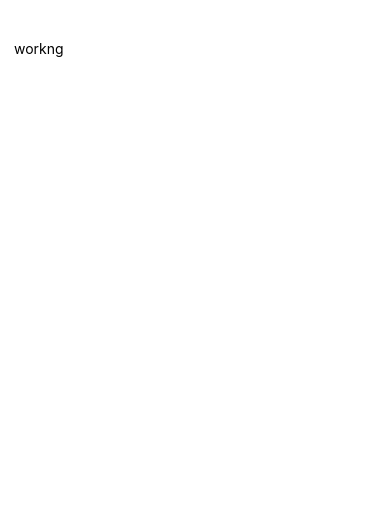
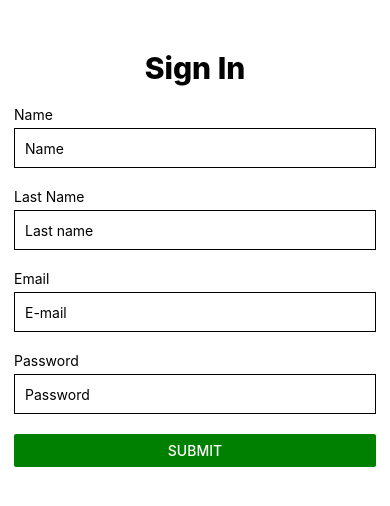
Before and after one commit to adnanDevelop/first-native-app, a React Native app: screen / in a window 390 px wide. Shown: the top 506 px of the page. Built offline with nearby package versions, Linux system fonts and the light colour scheme.

Commit message:
learned how to store all values of input field

```diff
--- a/App.jsx
+++ b/App.jsx
@@ -1,14 +1,100 @@
-import React from "react";
-import { StyleSheet, View, Text } from "react-native";
+import React, { useState } from "react";
+import { StyleSheet, View, Text, TextInput, Button } from "react-native";
 
 const App = () => {
+  const [formData, setFormData] = useState({
+    name: "",
+    lastName: "",
+    email: "",
+    password: "",
+  });
+
+  const handleChange = (name, value) => {
+    setFormData({
+      ...formData,
+      [name]: value,
+    });
+  };
+
+  const submitForm = () => {
+    console.log(
+      formData.name,
+      formData.lastName,
+      formData.email,
+      formData.password
+    );
+
+    setFormData({
+      name: "",
+      lastName: "",
+      email: "",
+      password: "",
+    });
+  };
+
   return (
-    <View style={{ marginTop: 40, paddingLeft: 14 }}>
-      <Text>workng</Text>
+    <View style={{ marginTop: 50, paddingHorizontal: 14 }}>
+      <View style={{ marginBottom: 20 }}>
+        <Text style={{ textAlign: "center", fontWeight: "800", fontSize: 30 }}>
+          Sign In
+        </Text>
+      </View>
+      <View>
+        <Text style={styles.inputLabel}>Name</Text>
+        <TextInput
+          placeholder="Name"
+          style={styles.input}
+          value={formData.name}
+          onChangeText={(e) => handleChange("name", e)}
+        />
+      </View>
+      <View style={{ marginTop: 20 }}>
+        <Text style={styles.inputLabel}>Last Name</Text>
+        <TextInput
+          placeholder="Last name"
+          style={styles.input}
+          value={formData.lastName}
+          onChangeText={(e) => handleChange("lastName", e)}
+        />
+      </View>
+      <View style={{ marginTop: 20 }}>
+        <Text style={styles.inputLabel}>Email</Text>
+        <TextInput
+          placeholder="E-mail"
+          value={formData.email}
+          style={styles.input}
+          onChangeText={(e) => handleChange("email", e)}
+          keyboardType="email-address"
+        />
+      </View>
+      <View style={{ marginTop: 20 }}>
+        <Text style={styles.inputLabel}>Password</Text>
+        <TextInput
+          placeholder="Password"
+          value={formData.password}
+          style={styles.input}
+          onChangeText={(e) => handleChange("password", e)}
+          secureTextEntry={true}
+        />
+      </View>
+      <View style={{ marginTop: 20 }}>
+        <Button title="Submit" color="green" onPress={submitForm} />
+      </View>
     </View>
   );
 };
 
 export default App;
 
-const styles = StyleSheet.create({});
+const styles = StyleSheet.create({
+  inputLabel: { marginBottom: 5 },
+  input: {
+    borderWidth: 1,
+    borderColor: "black",
+    padding: 10,
+    height: 40,
+  },
+  btn: {
+    height: 40,
+  },
+});
```
